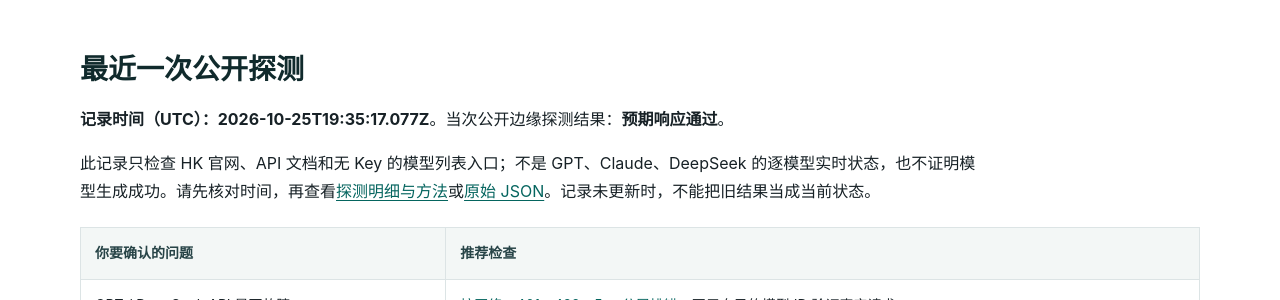
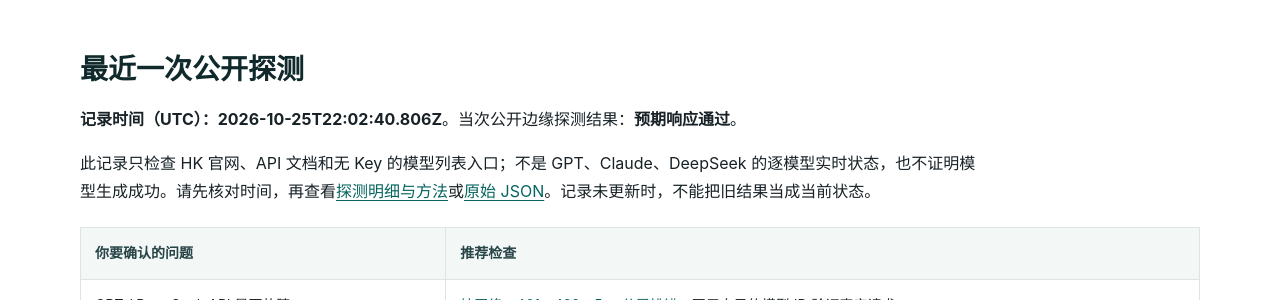
Before and after one commit to KKWANG4444/api-status, a Jekyll site: the page built from index.md, in a window 1280 px wide and 900 px high, scrolled down 364 px. Shown: the part 151-451 px from the top of the window. Built offline with Jekyll 4.4.1, drawn with Linux system fonts in a browser that asks for light colours.

Commit message:
chore: update public edge status

```diff
--- a/_data/status.json
+++ b/_data/status.json
@@ -1,7 +1,7 @@
 {
   "status": "operational",
-  "checked_at": "2026-10-25T19:35:17.077Z",
-  "duration_ms": 781,
+  "checked_at": "2026-10-25T22:02:40.806Z",
+  "duration_ms": 796,
   "overall": true,
   "components": [
     {
@@ -10,7 +10,7 @@
       "url": "https://www.aifast.hk/",
       "ok": true,
       "status": 200,
-      "elapsed_ms": 351,
+      "elapsed_ms": 795,
       "content_type": "text/html; charset=utf-8",
       "detail": "Expected public edge response"
     },
@@ -20,7 +20,7 @@
       "url": "https://api.aifast.hk/",
       "ok": true,
       "status": 200,
-      "elapsed_ms": 660,
+      "elapsed_ms": 265,
       "content_type": "text/html",
       "detail": "Expected public edge response"
     },
@@ -30,7 +30,7 @@
       "url": "https://www.aifast.hk/v1/models",
       "ok": true,
       "status": 401,
-      "elapsed_ms": 274,
+      "elapsed_ms": 488,
       "content_type": "application/json; charset=utf-8",
       "detail": "Expected public edge response"
     }
--- a/data/status.json
+++ b/data/status.json
@@ -1,7 +1,7 @@
 {
   "status": "operational",
-  "checked_at": "2026-10-25T19:35:17.077Z",
-  "duration_ms": 781,
+  "checked_at": "2026-10-25T22:02:40.806Z",
+  "duration_ms": 796,
   "overall": true,
   "components": [
     {
@@ -10,7 +10,7 @@
       "url": "https://www.aifast.hk/",
       "ok": true,
       "status": 200,
-      "elapsed_ms": 351,
+      "elapsed_ms": 795,
       "content_type": "text/html; charset=utf-8",
       "detail": "Expected public edge response"
     },
@@ -20,7 +20,7 @@
       "url": "https://api.aifast.hk/",
       "ok": true,
       "status": 200,
-      "elapsed_ms": 660,
+      "elapsed_ms": 265,
       "content_type": "text/html",
       "detail": "Expected public edge response"
     },
@@ -30,7 +30,7 @@
       "url": "https://www.aifast.hk/v1/models",
       "ok": true,
       "status": 401,
-      "elapsed_ms": 274,
+      "elapsed_ms": 488,
       "content_type": "application/json; charset=utf-8",
       "detail": "Expected public edge response"
     }
```
